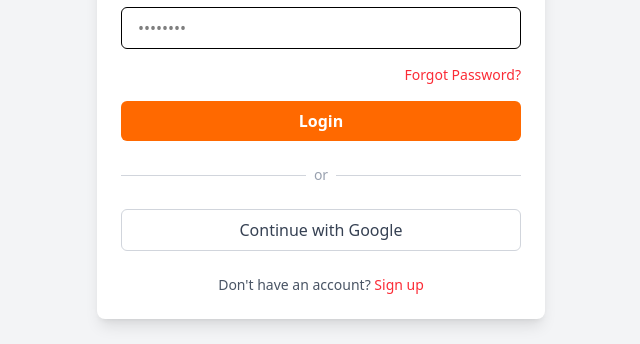
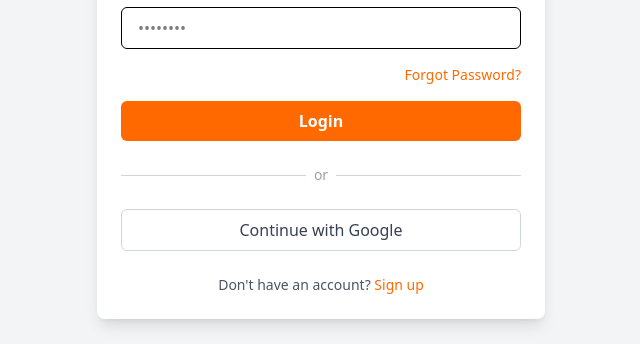
Before and after one commit to rashi07-ofc/Foodify-user, a React (Vite) app: page /login in a window 1280 px wide. Shown: the part 330-674 px from the top of the page, without its empty margins (319-959 px from the left). Built offline with nearby package versions, Linux system fonts and the light colour scheme.

Commit message:
Updated the UI

```diff
--- a/src/features/auth/Login.tsx
+++ b/src/features/auth/Login.tsx
@@ -36,7 +36,7 @@ const Login = () => {
               value={email}
               onChange={(e) => setEmail(e.target.value)}
               required
-              className="w-full px-4 py-2 border rounded-md focus:outline-none focus:ring-2 focus:ring-red-400"
+              className="w-full px-4 py-2 border rounded-md focus:outline-none focus:ring-2 focus:ring-orange-400"
             />
           </div>
 
@@ -48,14 +48,14 @@ const Login = () => {
               value={password}
               onChange={(e) => setPassword(e.target.value)}
               required
-              className="w-full px-4 py-2 border rounded-md focus:outline-none focus:ring-2 focus:ring-red-400"
+              className="w-full px-4 py-2 border rounded-md focus:outline-none focus:ring-2 focus:ring-orange-400"
             />
           </div>
 
           <div className="flex justify-end text-sm">
             <Link
               to="/forgot-password"
-              className="text-red-500 hover:underline"
+              className="text-orange-500 hover:underline"
             >
               Forgot Password?
             </Link>
@@ -83,7 +83,7 @@ const Login = () => {
 
         <p className="text-center text-sm text-gray-600">
           Don't have an account?{" "}
-          <Link to="/otp" className="text-red-500 hover:underline">
+          <Link to="/otp" className="text-orange-500 hover:underline">
             Sign up
           </Link>
         </p>
```
